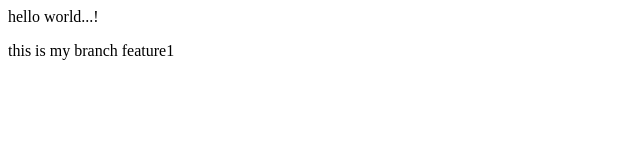
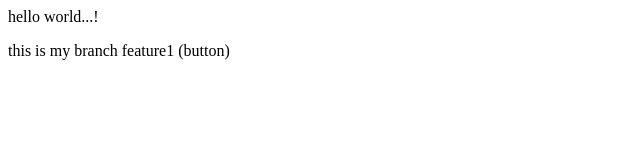
Before and after one commit to sainag99/demo1, a plain HTML site: page index.html in a window 1280 px wide. Shown: the full height of the page, 0-640 px from the left. Drawn offline with Linux system fonts and the light colour scheme.

```diff
--- a/index.html
+++ b/index.html
@@ -2,5 +2,6 @@
     hello world...!
 </p>
 <p>
-    this is my branch feature1
+    this is my branch feature1 (button)
+
 </p>
```
